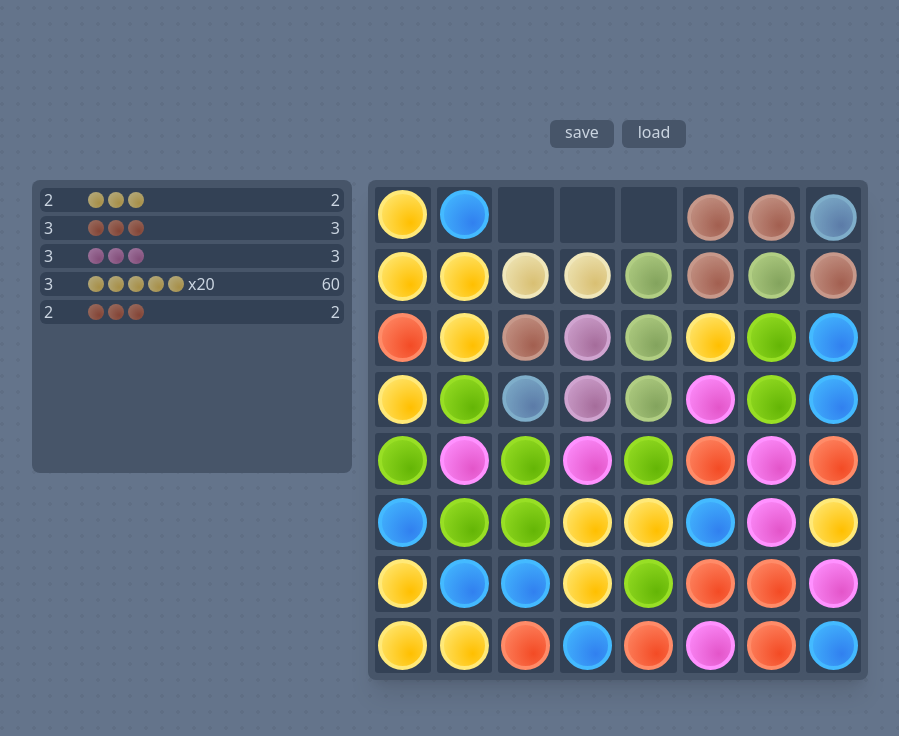
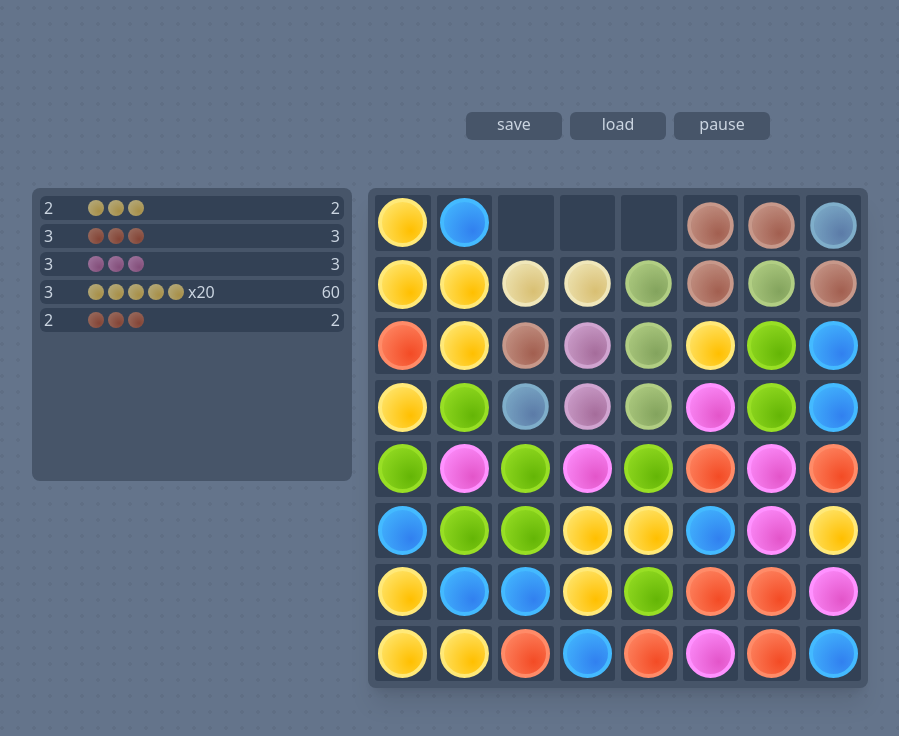
Before and after one commit to gukihuman/gems, a Nuxt app: page / in a window 1280 px wide. Shown: the top 736 px of the page, without its empty margins (22-921 px from the left). Built offline with nearby package versions, Linux system fonts and the light colour scheme.

Commit message:
add pause

```diff
--- a/app.vue
+++ b/app.vue
@@ -2,22 +2,28 @@
   <div
     class="flex justify-center items-center h-screen bg-slate-500 bg-circles"
   >
-    <div class="flex flex-col gap-8 w-full">
+    <div class="flex flex-col gap-12 w-full">
       <div class="flex justify-center gap-2 text-slate-300">
         <button
           @click="fileSave('gems.json', getStorage())"
-          class="bg-slate-600 rounded-md w-16 pb-1 hover:bg-slate-700"
+          class="bg-slate-600 rounded-md w-24 pb-1 hover:bg-slate-700"
         >
           save
         </button>
         <button
           @click="onFileLoad"
-          class="bg-slate-600 rounded-md w-16 pb-1 hover:bg-slate-700"
+          class="bg-slate-600 rounded-md w-24 pb-1 hover:bg-slate-700"
         >
           load
         </button>
+        <button
+          @click="pause = !pause"
+          class="bg-slate-600 rounded-md w-24 pb-1 hover:bg-slate-700"
+        >
+          {{ !pause ? "pause" : "continue" }}
+        </button>
       </div>
-      <Game @state-updated="handleStateUpdate" />
+      <Game :pause="pause" @state-updated="handleStateUpdate" />
     </div>
   </div>
 </template>
@@ -30,10 +36,11 @@ import timestamp from "./utils/timestamp"
 const APP_LOCAL_STORAGE_KEY = "gems"
 const DEBOUNCE_DELAY = 300
 
+const pause = ref(false)
+
 const experience = ref(0)
 
 const debouncedLocalStorageSave = debounce(() => {
-  console.log("updated, experience: ", experience.value)
   localStorageSave()
 }, DEBOUNCE_DELAY)
 
--- a/components/Game/Game.vue
+++ b/components/Game/Game.vue
@@ -1,7 +1,12 @@
 <template>
   <div class="flex gap-4 w-full justify-center">
     <GameDamageLog :damageLogs="damageLogs" />
-    <GameGrid :size="GRID_SIZE" :min-match="MIN_MATCH" @match="handleMatch" />
+    <GameGrid
+      :size="GRID_SIZE"
+      :min-match="MIN_MATCH"
+      :pause="pause"
+      @match="handleMatch"
+    />
     <div class="w-80"></div>
   </div>
 </template>
@@ -12,6 +17,7 @@ const MIN_MATCH = 3
 const MAX_MULTIPLIER = 100
 const MULTIPLIER = [1, 5, 20, 50, 70, MAX_MULTIPLIER] // 3, 4, 5, 6, 7, 8
 
+const props = defineProps(["pause"])
 const emit = defineEmits(["state-updated"])
 
 const damageLogs = ref([])
--- a/components/Game/Grid.vue
+++ b/components/Game/Grid.vue
@@ -2,7 +2,16 @@
   <div class="bg-slate-600 max-w-[500px] h-fit w-full rounded-lg p-1 shadow-xl">
     <div
       ref="gridRef"
+      v-if="pause"
+      class="flex items-center justify-center text-slate-300 aspect-square bg-slate-600 cursor-default text-3xl pb-2"
+    >
+      pause
+    </div>
+    <div
+      v-else
+      ref="gridRef"
       class="relative grid aspect-square bg-slate-600 overflow-hidden"
+      :class="{ 'saturate-50 opacity-50': pause }"
       :style="{
         'grid-template-columns': `repeat(${size}, minmax(0, 1fr))`,
       }"
@@ -72,7 +81,7 @@ const MOUSE_ACCELERATION = 2500
 const MOUSE_DAMPING = 0.3
 const DAMPING = 0.7
 
-const props = defineProps(["size", "minMatch"])
+const props = defineProps(["size", "minMatch", "pause"])
 const emit = defineEmits(["match"])
 const gridRef = ref(null)
 const gemsById = ref({})
@@ -110,7 +119,7 @@ function onVisibilityChange() {
 }
 // core
 function gameLoop(currentTime) {
-  if (!isTabActive) {
+  if (!isTabActive || props.pause) {
     requestAnimationFrame(gameLoop)
     return
   }
--- a/main.css
+++ b/main.css
@@ -13,6 +13,10 @@
   --orange-light: #ff8b68;
   --pink-dark: #e355c9;
   --pink-light: #ff91ff;
+}
+
+* {
+  @apply focus:outline-none;
 }
 
 .bg-circles {
```
